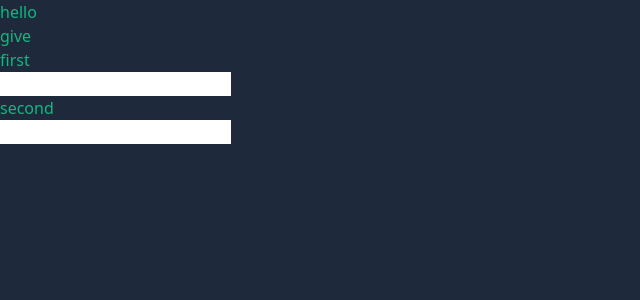
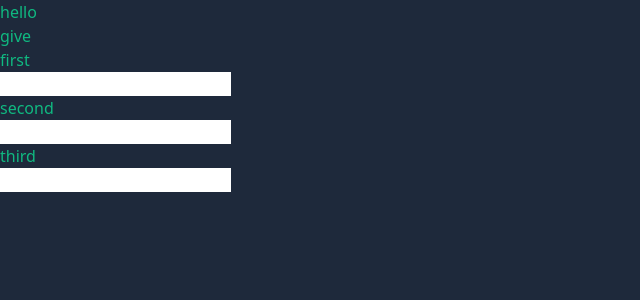
Before and after one commit to Jimmy1186/code_learn_work, a React (Create React App) app: page / in a window 1280 px wide. Shown: the top 300 px of the page, without its empty margins (0-640 px from the left). Built offline with nearby package versions, Linux system fonts and the light colour scheme.

Commit message:
new line

```diff
--- a/src/components/Gree.tsx
+++ b/src/components/Gree.tsx
@@ -18,6 +18,11 @@ const Gree = (props: Msg) => {
         <h2>second</h2>
         <input type="text" title="secondInput" />
       </div>
+
+      <div className="">
+        <h2>third</h2>
+        <input type="text" title="secondInput" />
+      </div>
     </div>
   );
 };
```
